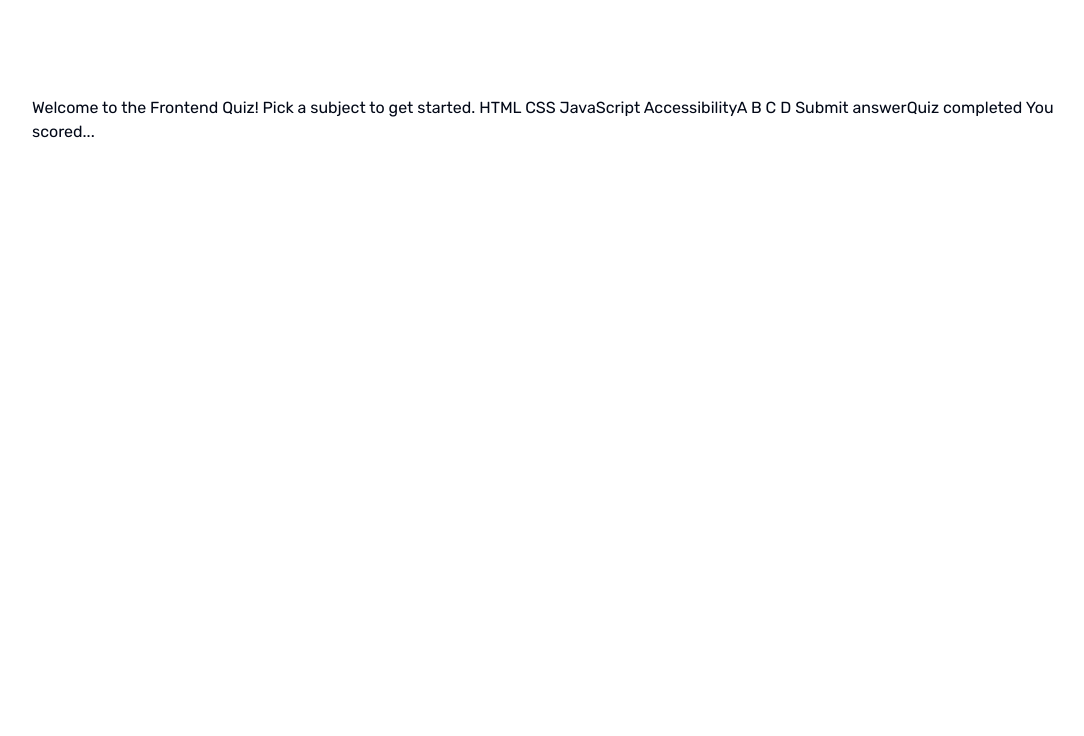
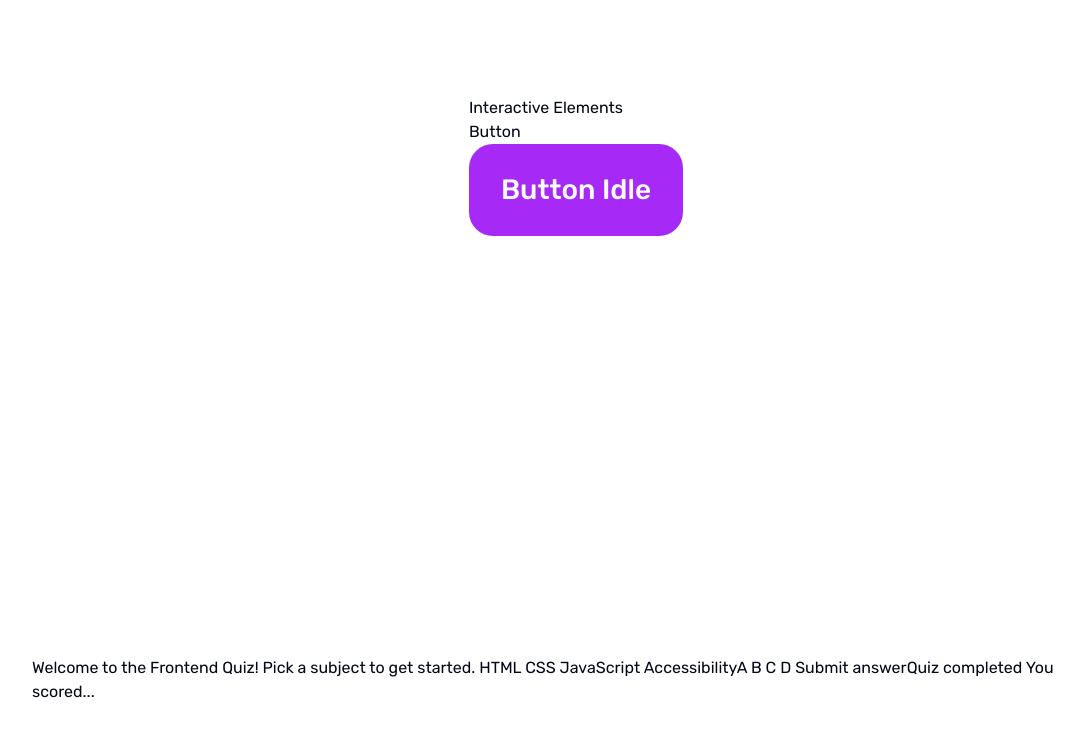
Before and after one commit to robcrock/quiz-app, a Next.js app: page / in a window 1280 px wide. Shown: the top 736 px of the page, without its empty margins (64-1148 px from the left). Built offline with nearby package versions, Linux system fonts and the light colour scheme.

Commit message:
'Added @radix-ui/react-slot to package.json and created Button component. This enables using interactive elements.'

```diff
--- a/package.json
+++ b/package.json
@@ -9,6 +9,7 @@
     "lint": "next lint"
   },
   "dependencies": {
+    "@radix-ui/react-slot": "^1.1.0",
     "class-variance-authority": "^0.7.0",
     "clsx": "^2.1.1",
     "lucide-react": "^0.426.0",
--- a/src/app/page.tsx
+++ b/src/app/page.tsx
@@ -1,6 +1,15 @@
+import { Button } from "@/components/ui/button";
+
 export default function Home() {
   return (
     <main className="flex min-h-screen flex-col items-center justify-between p-24">
+      <div>
+        <h2>Interactive Elements</h2>
+        <div className="flex flex-col">
+          <div>Button</div>
+          <Button>Button Idle</Button>
+        </div>
+      </div>
       <div>
         {/* <!-- Quiz menu start --> */}
         Welcome to the Frontend Quiz! Pick a subject to get started. HTML CSS
--- /dev/null
+++ b/src/components/ui/button.tsx
@@ -0,0 +1,56 @@
+import * as React from "react";
+import { Slot } from "@radix-ui/react-slot";
+import { cva, type VariantProps } from "class-variance-authority";
+
+import { cn } from "@/lib/utils";
+
+const buttonVariants = cva(
+  "inline-flex items-center justify-center whitespace-nowrap rounded-3xl text-[28px] text-pure-white font-medium ring-offset-background transition-colors focus-visible:outline-none focus-visible:ring-2 focus-visible:ring-ring focus-visible:ring-offset-2 disabled:pointer-events-none disabled:opacity-50 leading-none",
+  {
+    variants: {
+      variant: {
+        default: "bg-purple text-primary-foreground hover:bg-purple/50",
+        destructive:
+          "bg-destructive text-destructive-foreground hover:bg-destructive/90",
+        outline:
+          "border border-input bg-background hover:bg-accent hover:text-accent-foreground",
+        secondary:
+          "bg-secondary text-secondary-foreground hover:bg-secondary/80",
+        ghost: "hover:bg-accent hover:text-accent-foreground",
+        link: "text-primary underline-offset-4 hover:underline",
+      },
+      size: {
+        default: "p-8",
+        sm: "h-9 rounded-md px-3",
+        lg: "h-11 rounded-md px-8",
+        icon: "h-10 w-10",
+      },
+    },
+    defaultVariants: {
+      variant: "default",
+      size: "default",
+    },
+  },
+);
+
+export interface ButtonProps
+  extends React.ButtonHTMLAttributes<HTMLButtonElement>,
+    VariantProps<typeof buttonVariants> {
+  asChild?: boolean;
+}
+
+const Button = React.forwardRef<HTMLButtonElement, ButtonProps>(
+  ({ className, variant, size, asChild = false, ...props }, ref) => {
+    const Comp = asChild ? Slot : "button";
+    return (
+      <Comp
+        className={cn(buttonVariants({ variant, size, className }))}
+        ref={ref}
+        {...props}
+      />
+    );
+  },
+);
+Button.displayName = "Button";
+
+export { Button, buttonVariants };
```
Also changed, not shown: 1 other file (tests, documents, lock files or other folders).
